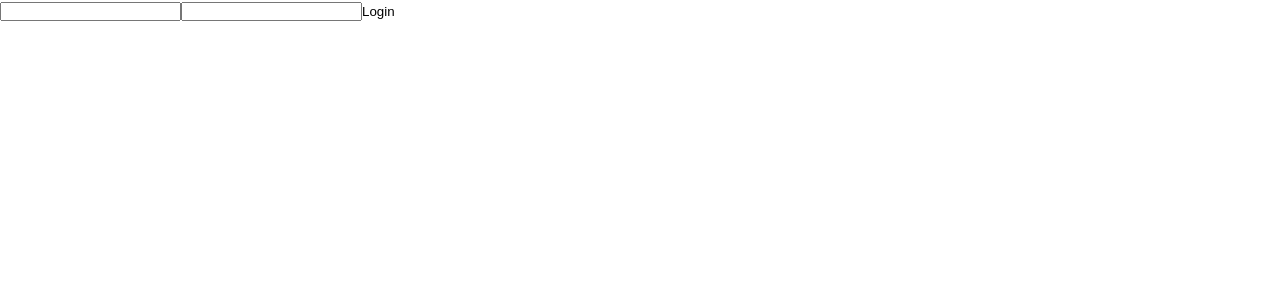
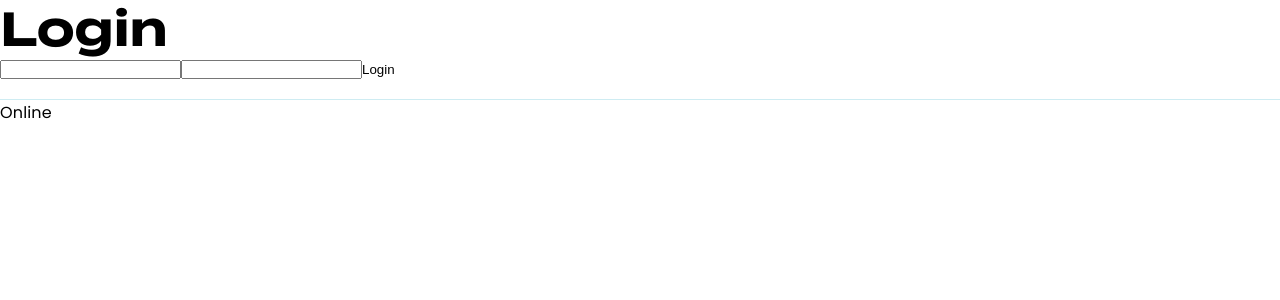
Before and after one commit to ufosc/Jukebox-Frontend, a React (Create React App) app: page /login in a window 1280 px wide. Shown: the top 300 px of the page. Built offline with nearby package versions, Linux system fonts and the light colour scheme.

Commit message:
connect to server app

```diff
--- a/package.json
+++ b/package.json
@@ -10,6 +10,7 @@
     "material-icons": "^1.13.12",
     "material-icons-react": "^1.0.4",
     "react": "^18.2.0",
+    "react-cookie": "^6.1.1",
     "react-dom": "^18.2.0",
     "react-router-dom": "^6.16.0",
     "react-scripts": "^5.0.1",
--- /dev/null
+++ b/src/Components/AuthForm/AuthForm.jsx
@@ -0,0 +1,36 @@
+import React, { useRef } from "react";
+import useApi from "hooks/use-api";
+
+export default function AuthForm({ handleSubmit }) {
+  const { isLoading, error, online } = useApi();
+  const email = useRef("");
+  const password = useRef("");
+
+  const onSubmit = async (e) => {
+    e.preventDefault();
+    const email = e.target.email.value;
+    const password = e.target.password.value;
+
+    handleSubmit(email, password);
+  };
+
+  return (
+    <div>
+      <div>
+
+        <form action="get" onSubmit={onSubmit}>
+          <input type="text" name="email" ref={email} />
+          <input type="text" name="password" ref={password} />
+          <button type="submit" className="btn">
+            Login
+          </button>
+        </form>
+        <br />
+        <hr />
+        {isLoading && <p>Loading...</p>}
+        {error && <p>{error}</p>}
+        <p>{online ? "Online" : "Offline"}</p>
+      </div>
+    </div>
+  );
+}
--- a/src/Pages/authentication/Login.jsx
+++ b/src/Pages/authentication/Login.jsx
@@ -1,43 +1,20 @@
-import React, { useRef } from "react";
-import useHttp from "../../hooks/use-http";
-import axios from "axios";
+import React from 'react'
+import AuthForm from 'Components/AuthForm/AuthForm'
+import useApi from 'hooks/use-api';
 
-const Login = () => {
-  const email = useRef("");
-  const password = useRef("");
-  const { isLoading, error, sendRequest } = useHttp();
+export default function Login() {
+  const { login } = useApi();
 
-  const handleSubmit = async (e) => {
-    e.preventDefault();
-    console.log(email.current.value);
-    console.log(password.current.value);
-
-    let options = {
-      url: "http://localhost:8000/api/user/login",
-      method: "POST",
-      body: {
-        username: email.current.value,
-        password: password.current.value,
-      },
-    };
-
-    sendRequest(options, (res) => {
+  const handleLogin = (username, password) => {
+    login(username, password).then((res) => {
       console.log(res);
-    });
+    })
   };
 
   return (
     <div>
-      {isLoading && <p>Loading...</p>}
-      {error && <p>{error}</p>}
-    <form action="get" onSubmit={handleSubmit}>
-      <input type="text" name="email" ref={email} />
-      <input type="text" name="password" ref={password} />
-      <button type="submit">Login</button>
-    </form>
+      <h1>Login</h1>
+      <AuthForm handleSubmit={handleLogin} />
     </div>
-
-  );
-};
-
-export default Login;
+  )
+}
--- a/src/Router/Router.js
+++ b/src/Router/Router.js
@@ -8,6 +8,7 @@ import Landing from "../Pages/Landing/Landing";
 import Board1 from "../Pages/Board1/Board1"
 import DevGuide from "Pages/DevGuide/DevGuide";
 import { Register } from "Pages/authentication/Register";
+import AuthForm from "Components/AuthForm/AuthForm";
 
 /**
  * To add a new page, make a new element in the Pages folder and add a
--- /dev/null
+++ b/src/hooks/use-api.js
@@ -0,0 +1,126 @@
+/**
+ * Custom hook to fetch data from API.
+ */
+import { useState, useCallback, useEffect } from "react";
+import useHttp from "./use-http";
+import { useCookies } from "react-cookie";
+
+const API_BASE = "http://localhost:8000";
+
+const useApi = () => {
+  const [online, setOnline] = useState(false);
+  const { isLoading, error, sendRequest } = useHttp();
+  const [, setCookie] = useCookies(["token"]);
+
+  const checkOnline = useCallback(async () => {
+    try {
+      await sendRequest(
+        {
+          url: API_BASE,
+        },
+        (res) => {
+          if (!res) throw new Error("No response from server.");
+          if (error) throw new Error(error);
+
+          setOnline(true);
+        }
+      ).catch((err) => {
+        setOnline(false);
+        throw new Error(err);
+      });
+      if (error) throw new Error(error);
+
+      // setOnline(true);
+    } catch (err) {
+      setOnline(false);
+      console.log("err from api catch: ", err);
+    }
+  }, [error, sendRequest]);
+
+  useEffect(() => {
+    checkOnline();
+
+    // const interval = setInterval(checkOnline, DELAY);
+
+    // return () => {
+    //   clearInterval(interval);
+    // };
+  }, []);
+
+  const login = useCallback(
+    async (username, password) => {
+
+      try {
+        await sendRequest(
+          {
+            url: `${API_BASE}/api/user/login`,
+            method: "post",
+            headers: {
+              "Content-Type": "application/json",
+            },
+            body: {
+              username: username,
+              password: password,
+            },
+          },
+          (res) => {
+            console.log('api response: ',res);
+            if (!res) throw new Error("No response from server.");
+            // console.log('api response error: ', error)
+
+            setCookie("token", res.data.token, { path: "/" });
+
+            return res;
+          }
+        ).catch((err) => {
+          // error = true;
+          console.log('error from api: ', err);
+          throw new Error(err);
+          // return false;
+        });
+        return true;
+
+        // if (responseData.status !== 200) throw new Error("Invalid credentials.");
+      } catch (err) {
+        console.log(err);
+        // error = true;
+        return false;
+      }
+
+      // if (error) return false;
+
+      // return !error;
+
+    },
+    [sendRequest, setCookie]
+  );
+
+  const register = useCallback(
+    async (username, password) => {
+      try {
+        const responseData = await sendRequest({
+          url: `${API_BASE}/api/user/register`,
+          method: "POST",
+          body: {
+            username,
+            password,
+          },
+        });
+        console.log(responseData);
+      } catch (err) {
+        console.log(err);
+      }
+    },
+    [sendRequest]
+  );
+
+  return {
+    isLoading,
+    error,
+    online,
+    login,
+    register,
+  };
+};
+
+export default useApi;
--- a/src/hooks/use-http.js
+++ b/src/hooks/use-http.js
@@ -11,7 +11,6 @@ const useHttp = () => {
   const sendRequest = useCallback(async (requestConfig, applyData) => {
     setIsLoading(true);
     setError(null);
-    console.log('config ', requestConfig.body)
     try {
       let body = requestConfig.body ? requestConfig.body : null;
 
@@ -20,21 +19,32 @@ const useHttp = () => {
         url: requestConfig.url,
         headers: requestConfig.headers ? requestConfig.headers : {},
         data: body,
-      }).then((res) => {
-        console.log(res);
-        return res;
-      }).catch((err) => {
-        console.log(err);
-        return err;
-      });
+      })
+        .then((res) => {
+          console.log(res)
+          return res;
+        })
+        .catch((err) => {
+          console.log('from axios: ',err);
+          setError(err.message || "Something went wrong!");
+          // return applyData(err.response);
+          // throw new Error(err);
+          return err.response;
+        });
 
       if (response.status !== 200) {
-        throw new Error(response.data.message);
+        let message = response?.data?.message || "Something went wrong!";
+        console.log('from axios status check: ',message);
+        throw new Error(message);
       }
+      // setError(null);
 
-      applyData(response.data);
+      applyData(response);
     } catch (err) {
+      console.log('from axios error catch: ',err);
       setError(err.message || "Something went wrong!");
+
+      throw new Error(err);
     }
     setIsLoading(false);
   }, []);
--- a/src/index.js
+++ b/src/index.js
@@ -1,12 +1,14 @@
-import React from 'react';
-import ReactDOM from 'react-dom/client';
-import App from './App';
-import './styles/style.css';
+import React from "react";
+import ReactDOM from "react-dom/client";
+import App from "./App";
+import "./styles/style.css";
+import { CookiesProvider } from "react-cookie";
 
-
-const root = ReactDOM.createRoot(document.getElementById('root'));
+const root = ReactDOM.createRoot(document.getElementById("root"));
 root.render(
-  <React.StrictMode>
-    <App />
-  </React.StrictMode>
+  <CookiesProvider>
+    <React.StrictMode>
+      <App />
+    </React.StrictMode>
+  </CookiesProvider>
 );
```
Also changed, not shown: 1 other file (tests, documents, lock files or other folders).
